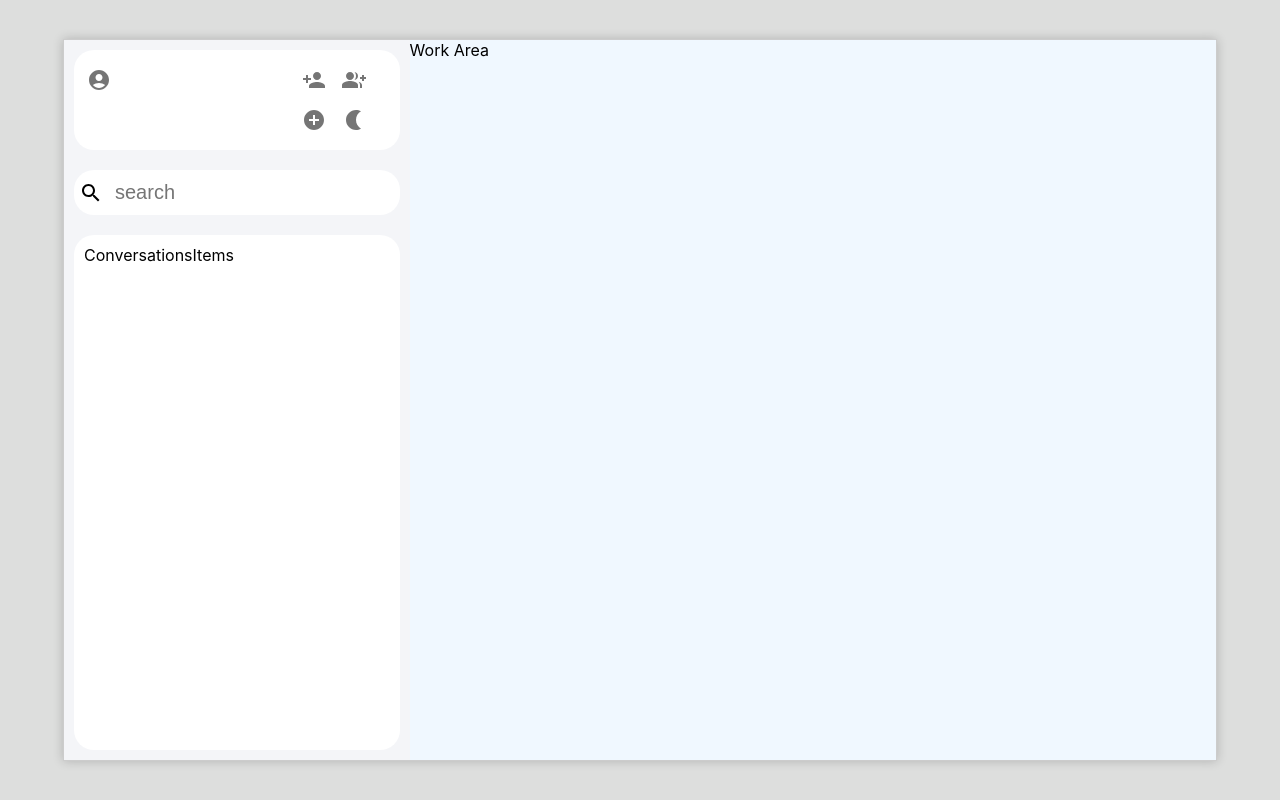
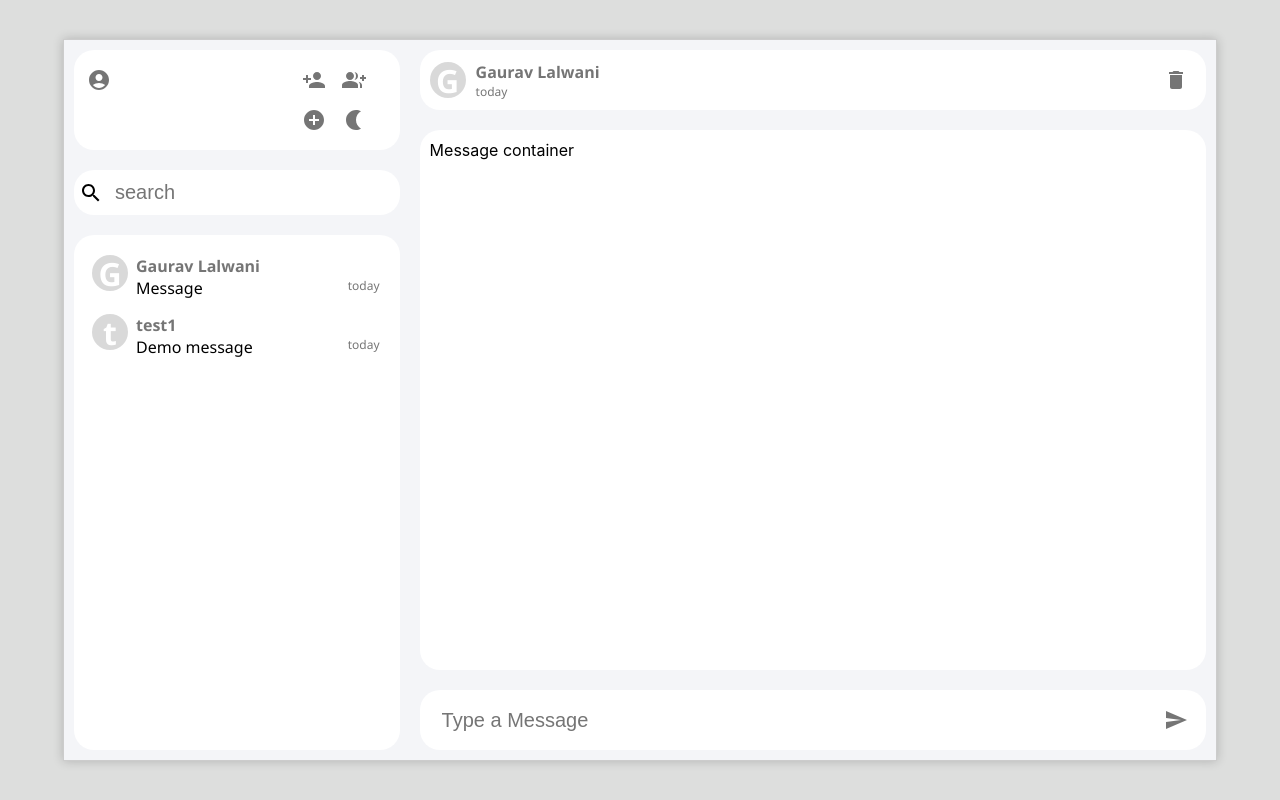
Before and after one commit to codewithgaurav-tech/Mern_chat_app, a React (Create React App) app in the folder chat-app/: page / in a window 1280 px wide. Built offline with nearby package versions, Linux system fonts and the light colour scheme; the HTML template or start-up script is replaced by a standard one.

Commit message:
created main chat app component

```diff
--- /dev/null
+++ b/chat-app/src/Components/ChatArea.js
@@ -0,0 +1,32 @@
+import React from "react";
+import DeleteIcon from "@mui/icons-material/Delete";
+import { IconButton } from "@mui/material";
+import SendIcon from "@mui/icons-material/Send";
+
+import "./myStyle.css";
+const ChatArea = ({ props }) => {
+  return (
+    <div className="charArea-container">
+      <div className="charArea-header">
+        <p className="con-icon">{props?.name[0]}</p>
+        <div className="header-text">
+          {" "}
+          <p className="con-title">{props?.name}</p>
+          <p className="con-timeStamp">{props?.timeStamp}</p>
+        </div>
+        <IconButton>
+          <DeleteIcon />
+        </IconButton>
+      </div>
+      <div className="message-container">Message container</div>
+      <div className="text-input-area">
+        <input placeholder="Type a Message" className="search-box"></input>
+        <IconButton>
+          <SendIcon />
+        </IconButton>
+      </div>
+    </div>
+  );
+};
+
+export default ChatArea;
--- a/chat-app/src/Components/ConversationsItems.js
+++ b/chat-app/src/Components/ConversationsItems.js
@@ -1,7 +1,14 @@
 import React from "react";
 import "./myStyle.css";
-const ConversationsItems = () => {
-  return <div className="">ConversationsItems</div>;
+const ConversationsItems = ({ props }) => {
+  return (
+    <div className="conversation-container">
+      <p className="con-icon">{props?.name[0]}</p>
+      <p className="con-title">{props?.name}</p>
+      <p className="con-lastMessage">{props?.lastMessage}</p>
+      <p className="con-timeStamp">{props?.timeStamp}</p>
+    </div>
+  );
 };
 
 export default ConversationsItems;
--- a/chat-app/src/Components/MainContainer.js
+++ b/chat-app/src/Components/MainContainer.js
@@ -1,13 +1,26 @@
-import React from 'react'
+import React, { useState } from 'react'
 import "./myStyle.css"
 import Sidebar from './Sidebar';
 import WorkArea from './WorkArea';
+import ChatArea from './ChatArea';
 
 const MainConatiner = () => {
+    const [conversations, setConversations] = useState([
+        {
+          name: "Gaurav Lalwani",
+          lastMessage: "Message",
+          timeStamp: "today",
+        },
+        {
+          name: "test1 ",
+          lastMessage: "Demo message",
+          timeStamp: "today",
+        },
+      ]);
     return (
         <div className="main-container">
             <Sidebar />
-            <WorkArea />
+            <ChatArea props={conversations[0]}/>
         </div>
     )
 }
--- a/chat-app/src/Components/Sidebar.js
+++ b/chat-app/src/Components/Sidebar.js
@@ -1,15 +1,28 @@
-import React from "react";
+import React, { useState } from "react";
 import "./myStyle.css";
 import AccountCircleIcon from "@mui/icons-material/AccountCircle";
 import PersonAddIcon from "@mui/icons-material/PersonAdd";
 import GroupAddIcon from "@mui/icons-material/GroupAdd";
 import AddCircleIcon from "@mui/icons-material/AddCircle";
 import NightlightIcon from "@mui/icons-material/Nightlight";
-import SearchIcon from '@mui/icons-material/Search';
+import SearchIcon from "@mui/icons-material/Search";
 import { IconButton } from "@mui/material";
 import ConversationsItems from "./ConversationsItems";
 
 const Sidebar = () => {
+  const [conversations, setConversations] = useState([
+    {
+      name: "Gaurav Lalwani",
+      lastMessage: "Message",
+      timeStamp: "today",
+    },
+    {
+      name: "test1 ",
+      lastMessage: "Demo message",
+      timeStamp: "today",
+    },
+  ]);
+  console.log(conversations);
   return (
     <>
       <div className="sidebar-conatiner">
@@ -39,7 +52,13 @@ const Sidebar = () => {
           <SearchIcon />
           <input placeholder="search" className="search-box"></input>
         </div>
-        <div className="sb-conversations"><ConversationsItems /> </div>
+        <div className="sb-conversations">
+          {conversations.map((conversations) => {
+            return (
+              <ConversationsItems props={conversations} key={conversations} />
+            );
+          })}
+        </div>
       </div>
     </>
   );
--- a/chat-app/src/Components/myStyle.css
+++ b/chat-app/src/Components/myStyle.css
@@ -17,6 +17,10 @@
 .workarea-conatiner {
     background-color: aliceblue;
     flex: 0.7;
+}
+.charArea-container {
+    flex: 0.7;
+
 }
 .sb-header {
     background-color: white;
@@ -48,5 +52,90 @@
     border-radius: 20px;
     padding: 10px 10px;
     margin: 10px;
+    flex: 2;
+}
+.conversation-container {
+    display: grid;
+    grid-template-columns: 32px auto auto;
+    grid-template-rows: auto auto;
+    column-gap: 10px;
+    padding: 5px;
+    margin: 5px;
+    border-radius: 20px;
+}
+.con-icon {
+    grid-area: 1/1/3/2;
+    display: flex;
+    justify-content: center;
+    align-items: center;
+    background-color: #d9d9d9;
+    font-family: 'Segoe UI', Tahoma, Geneva, Verdana, sans-serif;
+    font-size: 2rem;
+    font-weight: bolder;
+    color: white;
+    height: 32px;
+    width: 32px;
+    padding: 2px;
+    border-radius: 50%;
+    justify-self: center;
+    align-items: center;
+}
+.con-title {
+    grid-area: 1/2/2/4;
+    font-family: 'Segoe UI', Tahoma, Geneva, Verdana, sans-serif;
+    font-weight: bold;
+    color: rgba(0,0,0,0.54);
+}
+.con-timeStamp {
+    justify-self: flex-end;
+    font-family: 'Segoe UI', Tahoma, Geneva, Verdana, sans-serif;
+    font-size: 0.75rem;
+    color: rgba(0,0,0,0.54)
+}
+.con-lastMessage {
+    font-family: 'Segoe UI', Tahoma, Geneva, Verdana, sans-serif;
+}
+.charArea-container {
+    display: flex;
+    flex-direction: column;
+    flex: 0.7;
+}
+.charArea-header {
+    /* background-color: red; */
+    display: flex;
+    align-items: center;
+    gap: 10px;
+    background-color: white;
+    padding: 10px 10px;
+    margin: 10px;
+    border-radius: 20px;
+}
+.message-container {
+    background-color: white;
+    flex: 1;
+    border-radius: 20px;
+    padding: 10px 10px;
+    margin: 10px;
+}
+.text-input-area {
+    background-color: white;
+    padding: 10px 10px;
+    margin: 10px;
+    border-radius: 20px;
+    display: flex;
+    justify-content: space-between;
+
+}
+.header-text {
+    display: flex;
+    flex-direction: column;
+    justify-content: center;
     flex: 1;
 }
+.search-box {
+    outline-width: 0;
+    border: none;
+    margin-left: 10px;
+    font-size: 1.25rem;
+    color : rgba(0,0,0,0.54);
+}
```
